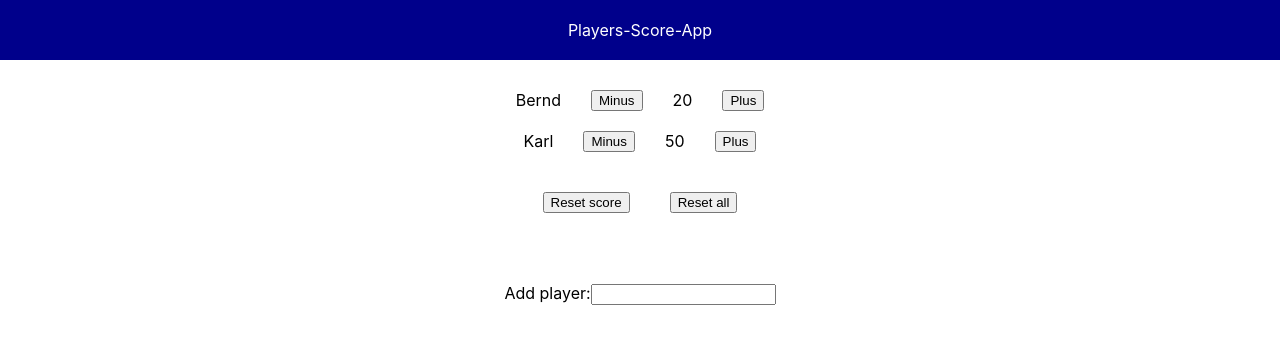
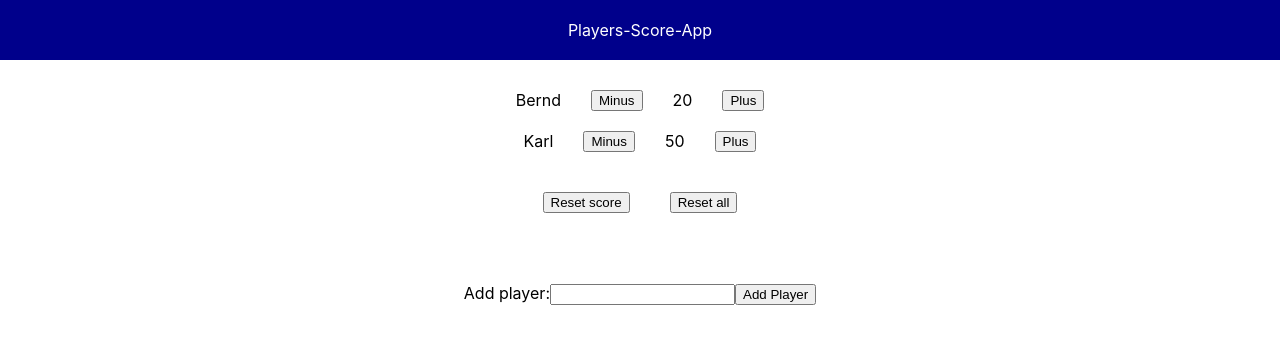
Before and after one commit to CathrinTruchan/players-score-app, a React (Create React App) app: page / in a window 1280 px wide. Shown: the top 344 px of the page. Built offline with nearby package versions, Linux system fonts and the light colour scheme.

Commit message:
add createPlayer feature

```diff
--- a/package.json
+++ b/package.json
@@ -6,6 +6,7 @@
     "@testing-library/jest-dom": "^5.16.5",
     "@testing-library/react": "^13.4.0",
     "@testing-library/user-event": "^13.5.0",
+    "nanoid": "^4.0.0",
     "react": "^18.2.0",
     "react-dom": "^18.2.0",
     "react-scripts": "5.0.1",
--- a/src/App.js
+++ b/src/App.js
@@ -3,17 +3,51 @@ import Player from "./Player/Player";
 import styled from "styled-components";
 import Button from "./Button/Button";
 import PlayerForm from "./PlayerForm/PlayerForm";
+import { useEffect, useState } from "react";
+import { nanoid } from "nanoid";
+
+const initialPlayers = [
+  {
+    id: nanoid(),
+    name: "Bernd",
+    score: 20,
+  },
+  {
+    id: nanoid(),
+    name: "Karl",
+    score: 50,
+  },
+];
 
 function App() {
+  const [players, setPlayers] = useState(initialPlayers);
+
+  function createPlayer(name) {
+    setPlayers([
+      ...players,
+      {
+        id: nanoid(),
+        name: name,
+        score: 0,
+      },
+    ]);
+  }
+
   return (
     <div className="App">
       <Header>Players-Score-App</Header>
       <main>
-        <Player name="Bernd" score="20" />
-        <Player name="Karl" score="50" />
+        {players.map((player) => (
+          <Player
+            name={player.name}
+            score={player.score}
+            key={player.id}
+            id={player.id}
+          />
+        ))}
         <Button text="Reset score" />
         <Button text="Reset all" />
-        <PlayerForm />
+        <PlayerForm createPlayer={createPlayer} />
       </main>
       <footer></footer>
     </div>
--- a/src/PlayerForm/PlayerForm.js
+++ b/src/PlayerForm/PlayerForm.js
@@ -1,10 +1,20 @@
 import styled from "styled-components";
 
-export default function PlayerForm() {
+export default function PlayerForm({ createPlayer }) {
+  function onSubmit(event) {
+    event.preventDefault();
+    const formData = new FormData(event.target);
+    const data = Object.fromEntries(formData);
+    const { newPlayer } = data;
+    createPlayer(newPlayer);
+    event.target.reset();
+  }
+
   return (
-    <Form>
+    <Form onSubmit={onSubmit}>
       <label htmlFor="newPlayer">Add player:</label>
       <input id="newPlayer" name="newPlayer" type="text" />
+      <button>Add Player</button>
     </Form>
   );
 }
```
Also changed, not shown: 1 other file (tests, documents, lock files or other folders).
